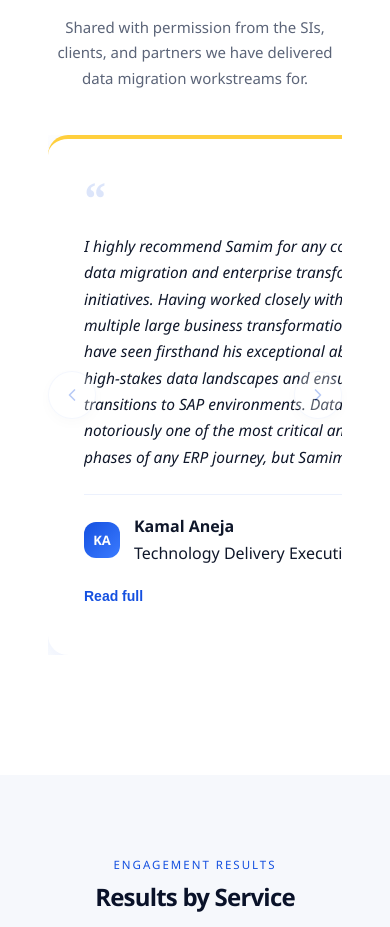
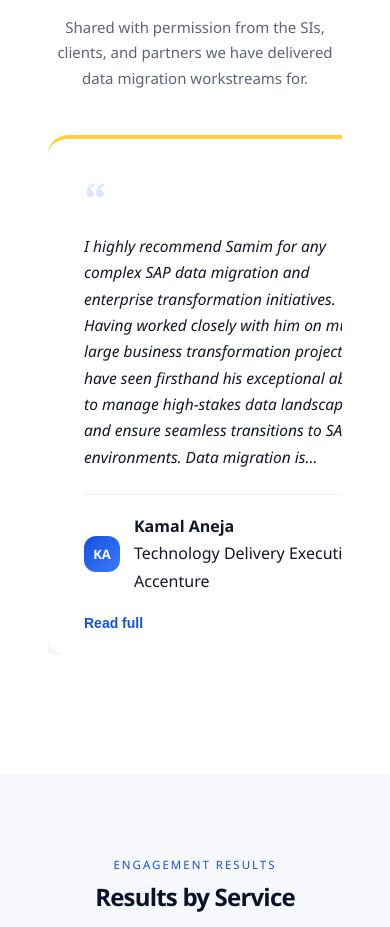
Before and after one commit to AnshumanMishraDev/etlzone-websitev2, a Next.js app: page /results in a window 390 px wide. Shown: the part 1580-2507 px from the top of the page. Built offline with nearby package versions, Linux system fonts and the light colour scheme.

Commit message:
fix: testimonial carousel mobile - 95vw cards, hide arrows, prevent text cutoff

```diff
--- a/src/app/globals.css
+++ b/src/app/globals.css
@@ -584,17 +584,17 @@ table tr:nth-child(even) { background: var(--bg-light); }
 @media (max-width: 768px) {
   .testimonial-carousel-wrapper { max-width: none; padding: 0; }
   .testimonial-carousel-track { padding: 0; gap: 0; }
-  .testimonial-card { width: 100vw; padding: 24px 20px; box-sizing: border-box; border-radius: 0; }
-  .testimonial-text { font-size: 14.5px; -webkit-line-clamp: 7; word-break: break-word; overflow-wrap: anywhere; }
-  .carousel-btn { display: none; }
+  .testimonial-card { width: 95vw; max-width: 95vw; padding: 24px 20px; box-sizing: border-box; border-radius: 0; }
+  .testimonial-text { font-size: 14.5px; -webkit-line-clamp: 6; word-break: break-word; overflow-wrap: anywhere; }
+  .carousel-btn { display: none !important; }
 }
 
 @media (max-width: 480px) {
   .testimonial-carousel-wrapper { max-width: none; padding: 0; }
   .testimonial-carousel-track { padding: 0; gap: 0; }
-  .testimonial-card { width: 100vw; padding: 20px 16px; box-sizing: border-box; border-radius: 0; }
-  .carousel-btn { display: none; }
-  .testimonial-text { font-size: 14px; -webkit-line-clamp: 6; word-break: break-word; overflow-wrap: anywhere; }
+  .testimonial-card { width: 95vw; max-width: 95vw; padding: 20px 16px; box-sizing: border-box; border-radius: 0; }
+  .carousel-btn { display: none !important; }
+  .testimonial-text { font-size: 14px; -webkit-line-clamp: 5; word-break: break-word; overflow-wrap: anywhere; }
   .quote-mark { font-size: 40px; margin-bottom: 8px; }
   .testimonial-attribution { gap: 10px; padding-top: 12px; }
   .quote-avatar { width: 36px; height: 36px; font-size: 13px; }
```
